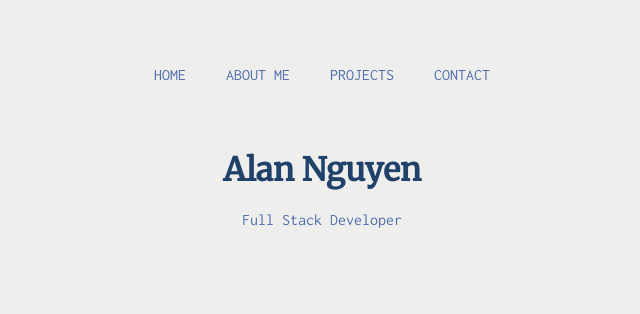
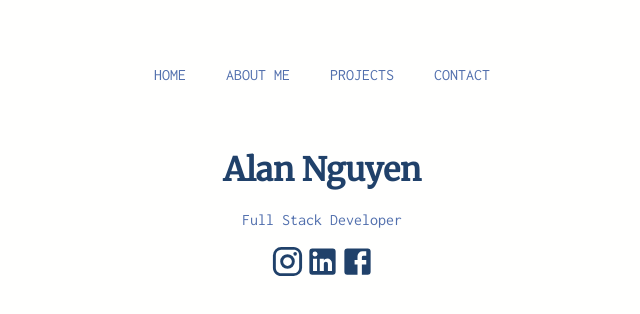
Before and after one commit to shiromdk/alannguyen.info, a React app: page / in a window 1280 px wide. Shown: the whole page, without its empty margins (318-958 px from the left). Built offline with nearby package versions, Linux system fonts and the light colour scheme; what react-animations would draw is missing.

Commit message:
Added icons

```diff
--- a/client/_components/general/NavigationComponent.js
+++ b/client/_components/general/NavigationComponent.js
@@ -31,7 +31,7 @@ export default class Navigation extends Component {
               <Link to="/">Home</Link>
             </li>
             <li>
-              <Link to="/">About Me</Link>
+              <Link to="/about">About Me</Link>
             </li>
             {/* <li>
               <Link to="/">Gallery</Link>
--- /dev/null
+++ b/client/_containers/AboutPageContainer.js
@@ -0,0 +1,33 @@
+
+import React, { Component } from "react"
+import { fadeIn } from 'react-animations'
+
+import styled, { keyframes } from 'styled-components';
+import NavigationComponent from '../_components/general/NavigationComponent'
+
+const fadeAnimation = keyframes`${fadeIn}`;
+
+const FadeDiv = styled.div`
+
+    animation: 1s ${fadeAnimation};
+    `;
+
+class AboutPageContainer extends Component {
+    constructor(props) {
+        super(props);
+    }
+
+    render(){
+        return(
+            <div className="homepage">
+                 <NavigationComponent />
+                <FadeDiv>
+
+                wewewe
+                </FadeDiv>
+            </div>
+        );
+    }
+}
+
+export default AboutPageContainer
--- a/client/_containers/App.js
+++ b/client/_containers/App.js
@@ -7,6 +7,7 @@ import HomePageContainer from "../_containers/HomePageContainer";
 
 import { Container } from '@material-ui/core'
 import ProjectsPageContainer from "./ProjectsPageContainer";
+import AboutPageContainer from './AboutPageContainer';
 // Import Components
 
 class App extends Component {
@@ -20,8 +21,9 @@ class App extends Component {
 
         <Router history={history}>
 
-         <div>
+         <div className="routeWrapper">
             <Route exact path="/" component={HomePageContainer} />
+            <Route exact path="/about" component={AboutPageContainer} />
             <Route exact path="/projects" component={ProjectsPageContainer} />
             </div>
         </Router>
--- a/client/_containers/HomePageContainer.js
+++ b/client/_containers/HomePageContainer.js
@@ -5,9 +5,12 @@ import { fadeIn } from 'react-animations'
 import styled, { keyframes } from 'styled-components';
 import NavigationComponent from '../_components/general/NavigationComponent'
 
+import { Avatar } from '@material-ui/core'
+import { Instagram, LinkedIn, Facebook } from '@material-ui/icons';
 const fadeAnimation = keyframes`${fadeIn}`;
 
 const FadeDiv = styled.div`
+
     animation: 1s ${fadeAnimation};
     `;
 
@@ -19,10 +22,32 @@ class HomePageContainer extends Component {
     render(){
         return(
             <div className="homepage">
+                 <NavigationComponent />
                 <FadeDiv>
-                <NavigationComponent />
+
                 <h1>Alan Nguyen</h1>
                 <p>Full Stack Developer</p>
+                <div classnName="social">
+
+                    <a href="https://instagram.com/shiromdk" className="socialLink">
+                    <Instagram
+                    fontSize="large"
+                        style={{ color: '#20416a'}}
+                        />
+                    </a>
+                    <a href="https://www.linkedin.com/in/alan-nguyen-b42635a1/" className="socialLink">
+                    <LinkedIn
+                                     fontSize="large"
+                        style={{ color: '#20416a'}}
+                        />
+                    </a>
+                    <a href="https://www.facebook.com/alan.nguyen.3517" className="socialLink">
+                    <Facebook
+                                     fontSize="large"
+                        style={{ color: '#20416a'}}
+                        />
+                    </a>
+                </div>
                 </FadeDiv>
             </div>
         );
--- a/client/_styles/_variables.scss
+++ b/client/_styles/_variables.scss
@@ -1,5 +1,5 @@
-$body-bg: #eeeeec;
-
+$body-bg: #fffffe;
+$header-bg: #fffffe;
 $heading-color: #20416a;
 $text-color: #516fad;
 $black: #000000;
--- a/client/_styles/general.scss
+++ b/client/_styles/general.scss
@@ -29,3 +29,7 @@ p,a{
         align-items: flex-start
     }
 }
+
+.routeWrapper{
+    width: 100%;
+}
--- a/client/_styles/navigation.scss
+++ b/client/_styles/navigation.scss
@@ -4,6 +4,7 @@ nav {
     margin: 50px auto;
     max-width: 100%;
     width: 100%;
+    background-color:  $header-bg;
   }
 
   .nav-menu {
```
